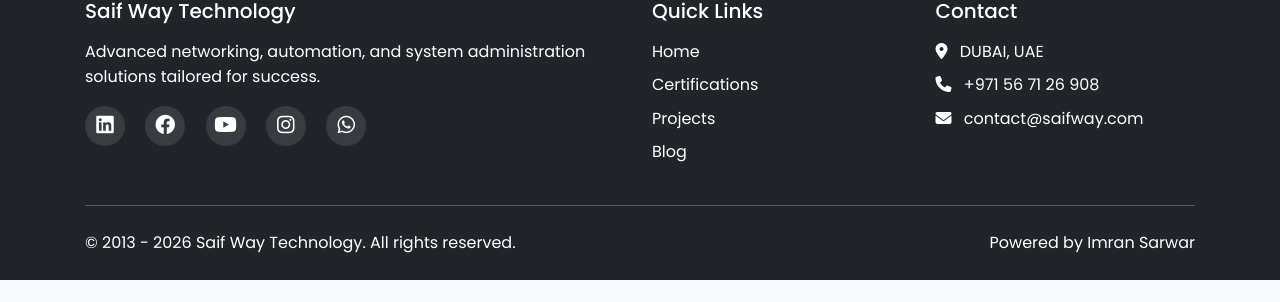
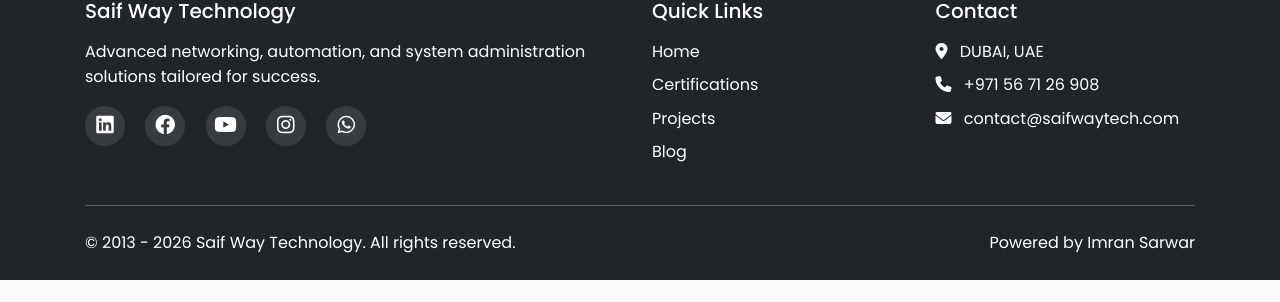
Before and after one commit to Imran5693/saifway, a Jekyll site: the page built from index.html, in a window 1280 px wide and 900 px high, scrolled down 8564 px. Shown: the part 260-562 px from the top of the window. Built offline with Jekyll 4.4.1, drawn with Linux system fonts in a browser that asks for light colours.

Commit message:
Update contact email in footer.html

```diff
--- a/_includes/footer.html
+++ b/_includes/footer.html
@@ -26,7 +26,7 @@
         <ul class="list-unstyled">
           <li class="mb-2"><i class="fas fa-map-marker-alt me-2"></i> DUBAI, UAE</li>
           <li class="mb-2"><i class="fas fa-phone me-2"></i> +971 56 71 26 908</li>
-          <li><i class="fas fa-envelope me-2"></i> contact@saifway.com</li>
+          <li><i class="fas fa-envelope me-2"></i> contact@saifwaytech.com</li>
         </ul>
       </div>
     </div>
```
